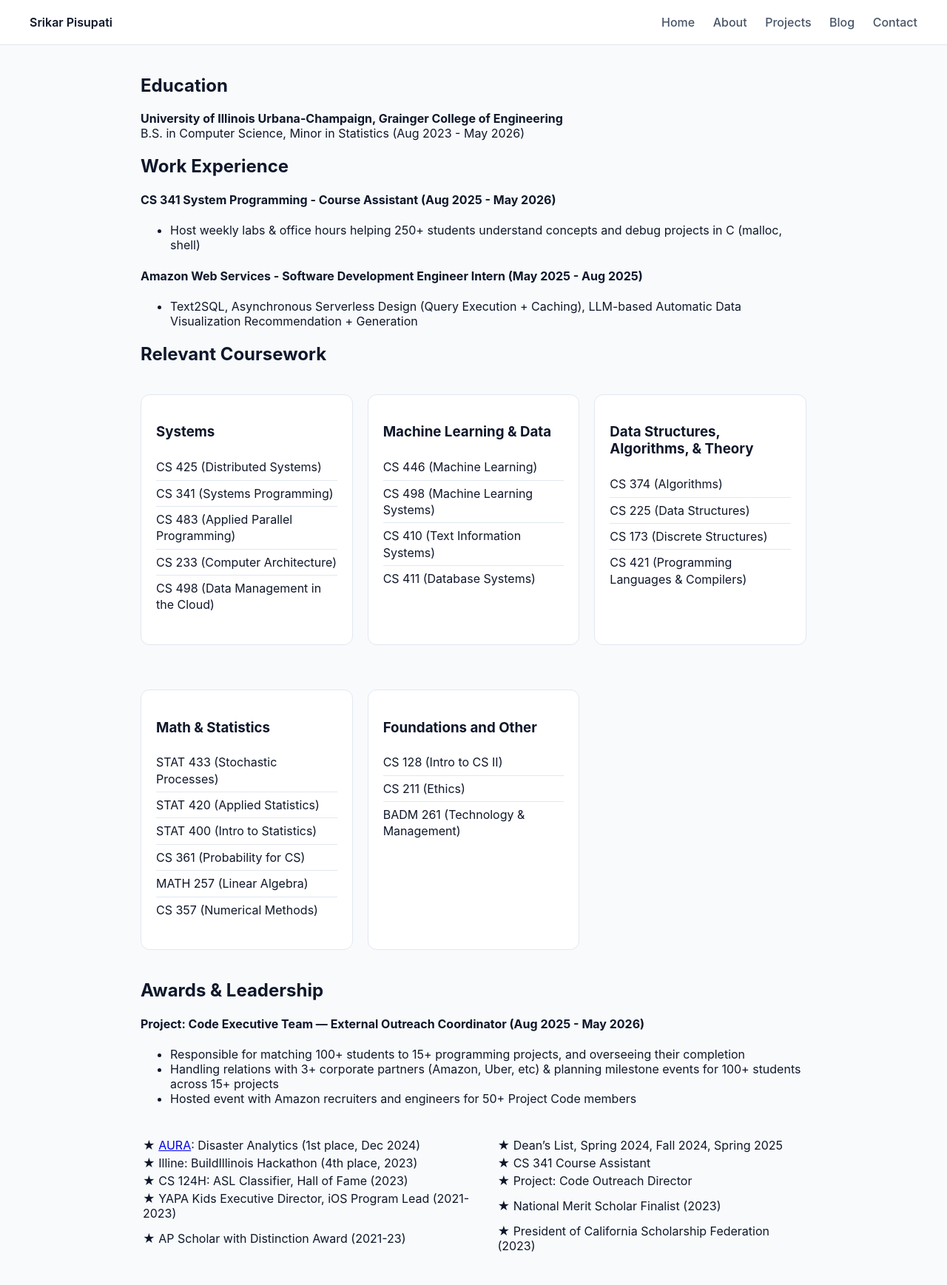
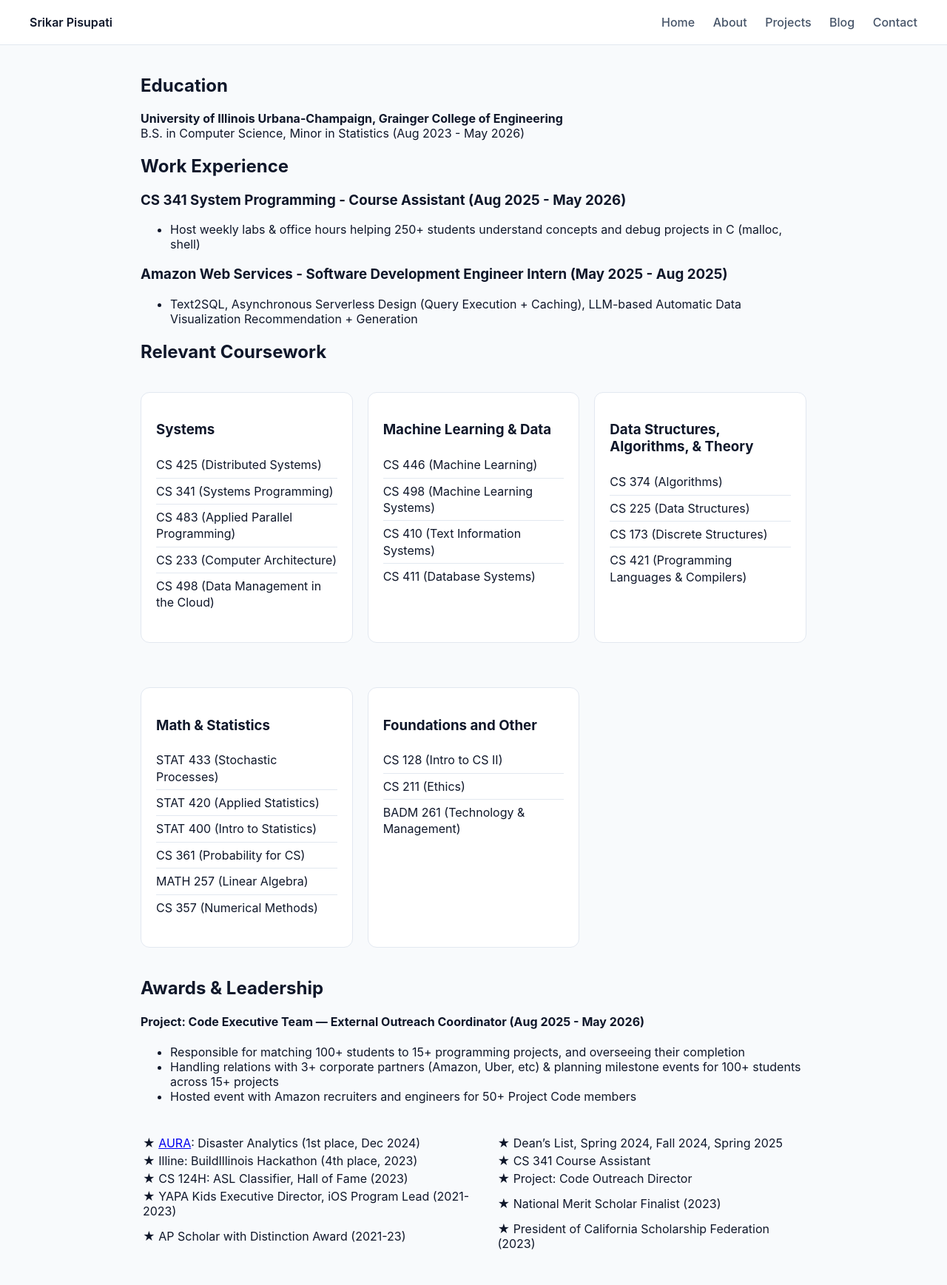
Before and after one commit to srikarpisupati/srikarpisupati.github.io, a Jekyll site: the page built from about.md, in a window 1280 px wide. Shown: the whole page at 74% size. Built offline with Jekyll 4.4.1, drawn with Linux system fonts in a browser that asks for light colours.

Commit message:
Change section headers from '####' to '###'

```diff
--- a/about.md
+++ b/about.md
@@ -11,10 +11,10 @@ permalink: /about/
 
 ## Work Experience
 
-#### CS 341 System Programming - Course Assistant (Aug 2025 - May 2026)
+### CS 341 System Programming - Course Assistant (Aug 2025 - May 2026)
 * Host weekly labs & office hours helping 250+ students understand concepts and debug projects in C (malloc, shell)
 
-#### Amazon Web Services - Software Development Engineer Intern (May 2025 - Aug 2025)
+### Amazon Web Services - Software Development Engineer Intern (May 2025 - Aug 2025)
 * Text2SQL, Asynchronous Serverless Design (Query Execution + Caching), LLM-based Automatic Data Visualization Recommendation + Generation
 
 ## Relevant Coursework
```
